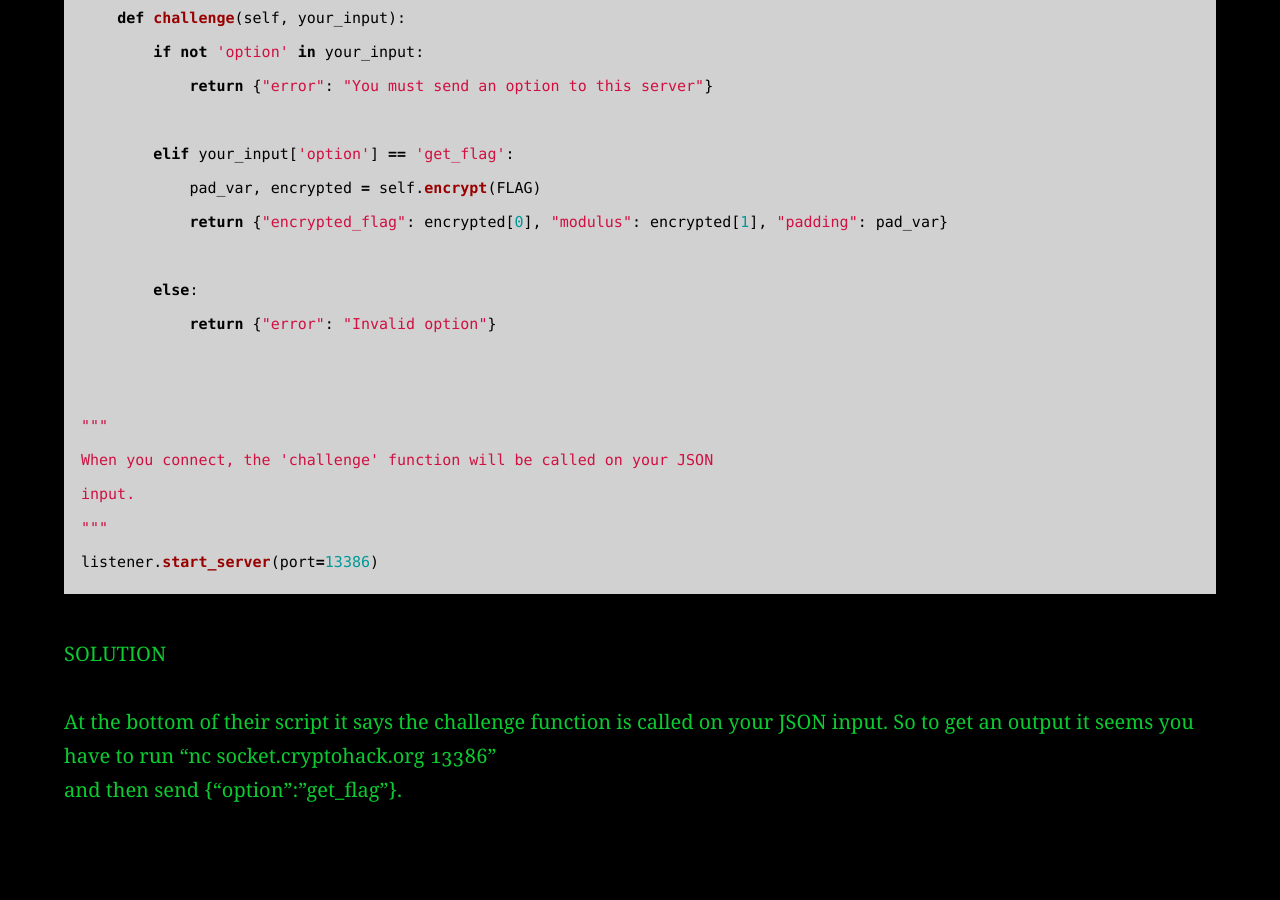
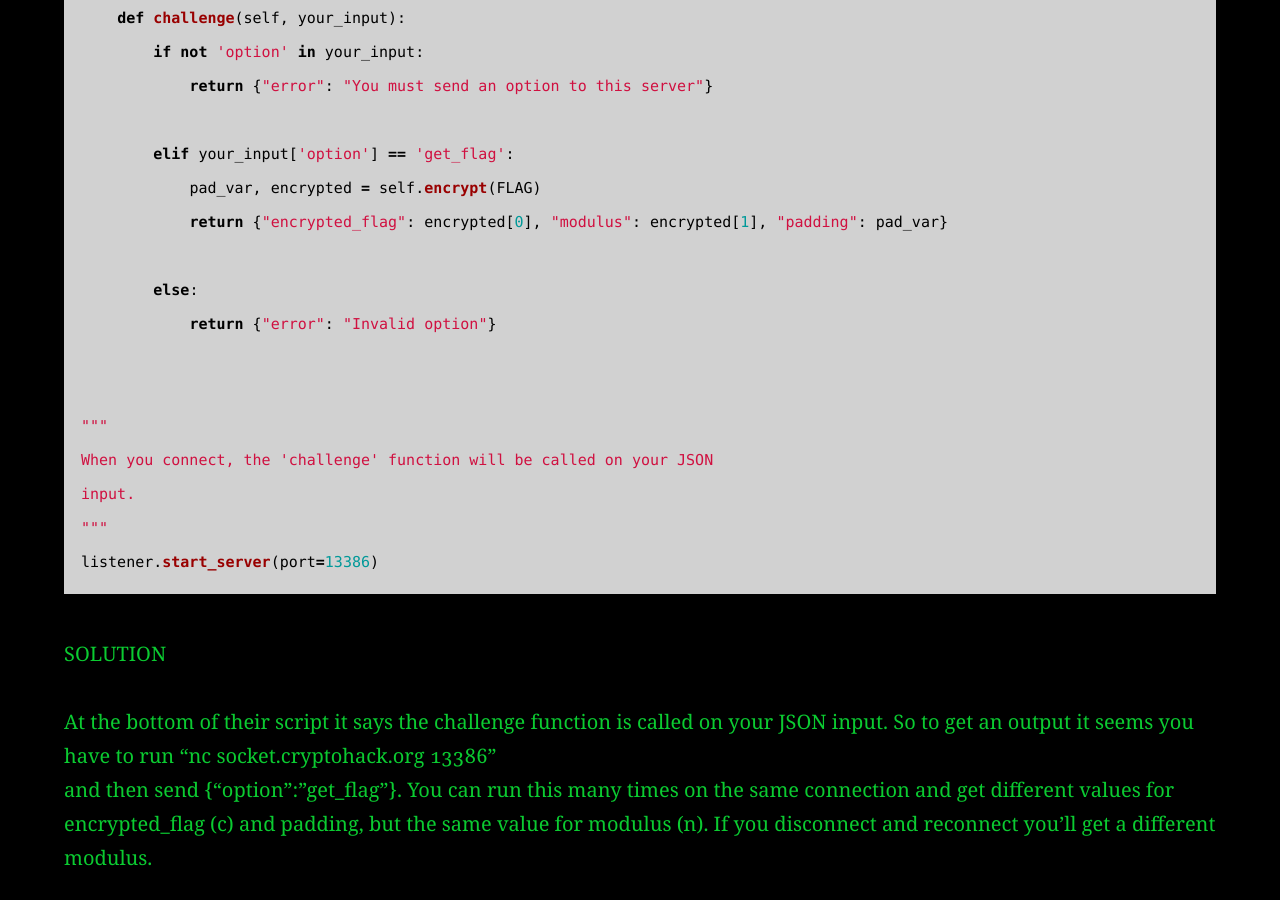
Before and after one commit to AC01010/Connor-McCartney.github.io, a Jekyll site: the page built from _posts/2018-01-12-CryptohackRSAPadding.md, in a window 1280 px wide and 900 px high, scrolled down 1242 px. Built offline with Jekyll 4.4.1, drawn with Linux system fonts in a browser that asks for light colours; before the commit the page ends 2074 px from its top, so only the background shows below that.

Commit message:
Update 2018-01-12-CryptohackRSAPadding.md

```diff
--- a/_posts/2018-01-12-CryptohackRSAPadding.md
+++ b/_posts/2018-01-12-CryptohackRSAPadding.md
@@ -62,4 +62,5 @@ SOLUTION
 
 At the bottom of their script it says the challenge function is called on your JSON input.
 So to get an output it seems you have to run "nc socket.cryptohack.org 13386" <br>
-and then send {"option":"get_flag"}.
+and then send {"option":"get_flag"}. You can run this many times on the same connection and get different values for <br>
+encrypted_flag (c) and padding, but the same value for modulus (n). If you disconnect and reconnect you'll get a different modulus.
```
